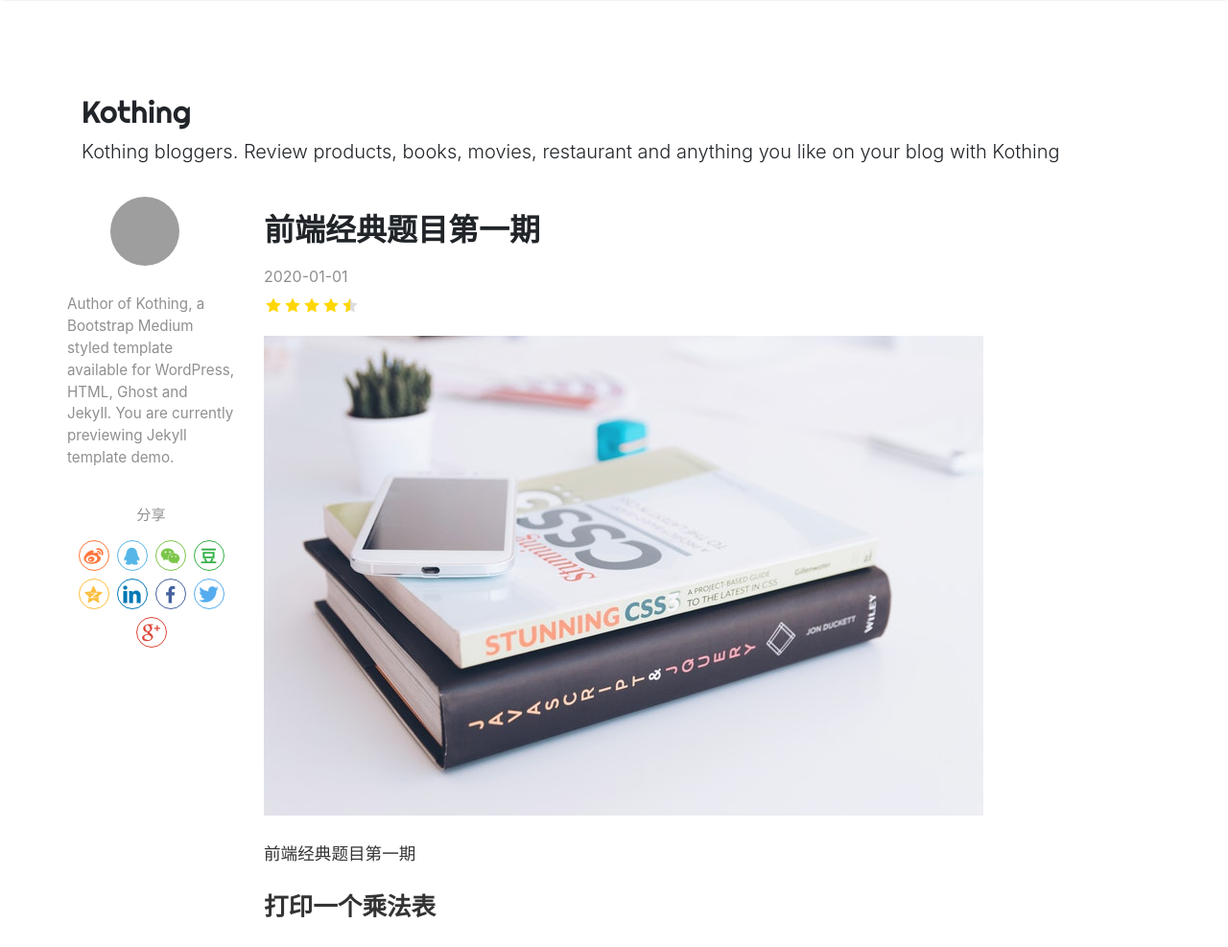
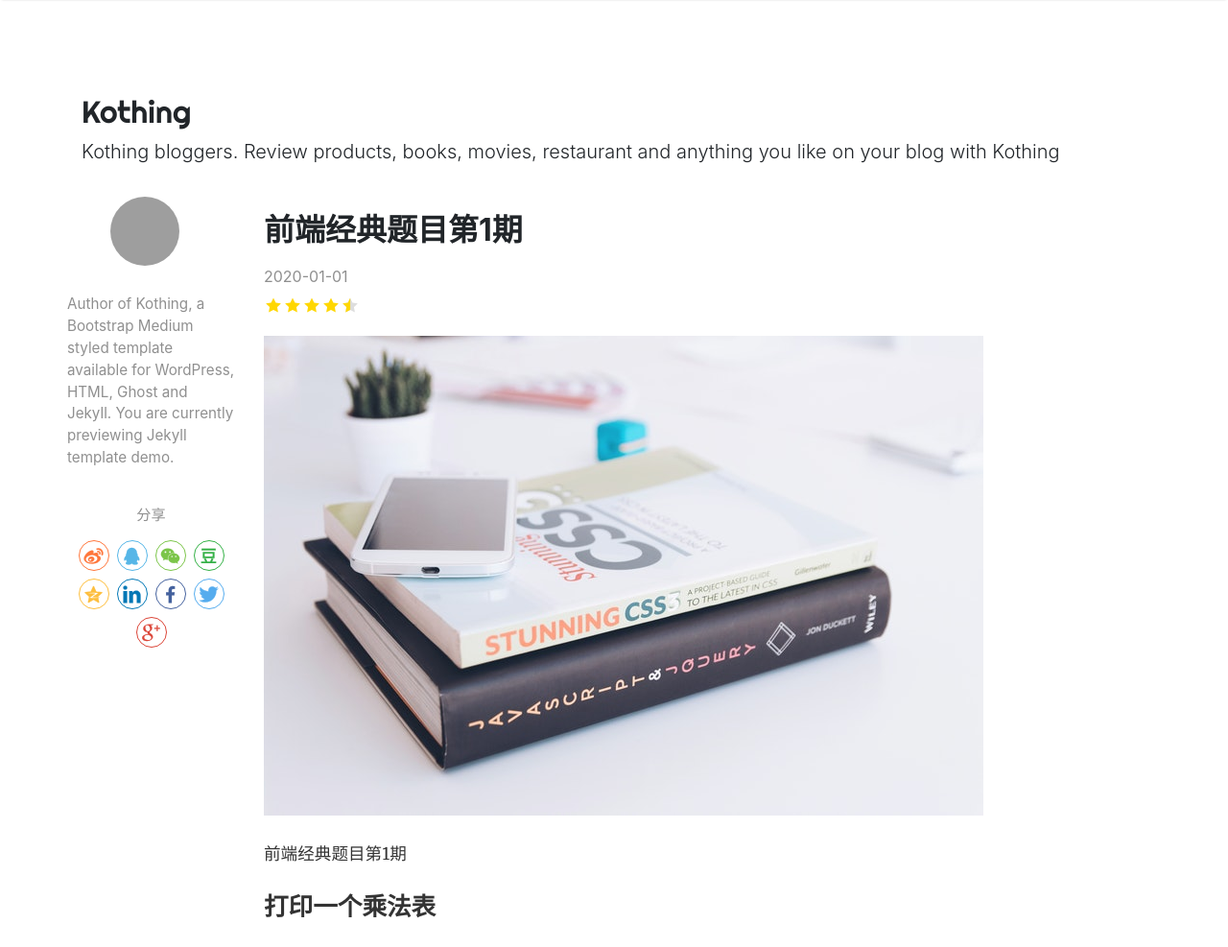
Before and after one commit to kothing/kothing.github.io, a Jekyll site: the page built from _posts/2020-01-01-front-end-questions-20201023.md, in a window 1280 px wide and 1400 px high. Shown: the top 987 px of the window at 96% size. Built offline with Jekyll 4.4.1, drawn with Linux system fonts in a browser that asks for light colours; nearby versions of some CDN libraries; comment, search, counter and statistics services are not loaded; grey boxes are pictures that could not be loaded.

Commit message:
Update 2020-01-01-front-end-questions-20201023.md

```diff
--- a/_posts/2020-01-01-front-end-questions-20201023.md
+++ b/_posts/2020-01-01-front-end-questions-20201023.md
@@ -1,14 +1,14 @@
 ---
 layout: post
-title:  "前端经典题目第一期"
+title:  "前端经典题目第1期"
 author: Kothing
 categories: [ Questions ]
 tags: [Web,JavaScript]
 image: assets/images/13.jpg
-description: "前端经典题目第一期"
+description: "前端经典题目第1期"
 rating: 4.5
 ---
-前端经典题目第一期
+前端经典题目第1期
 
 ## 打印一个乘法表
 用js打印一个乘法表
```
